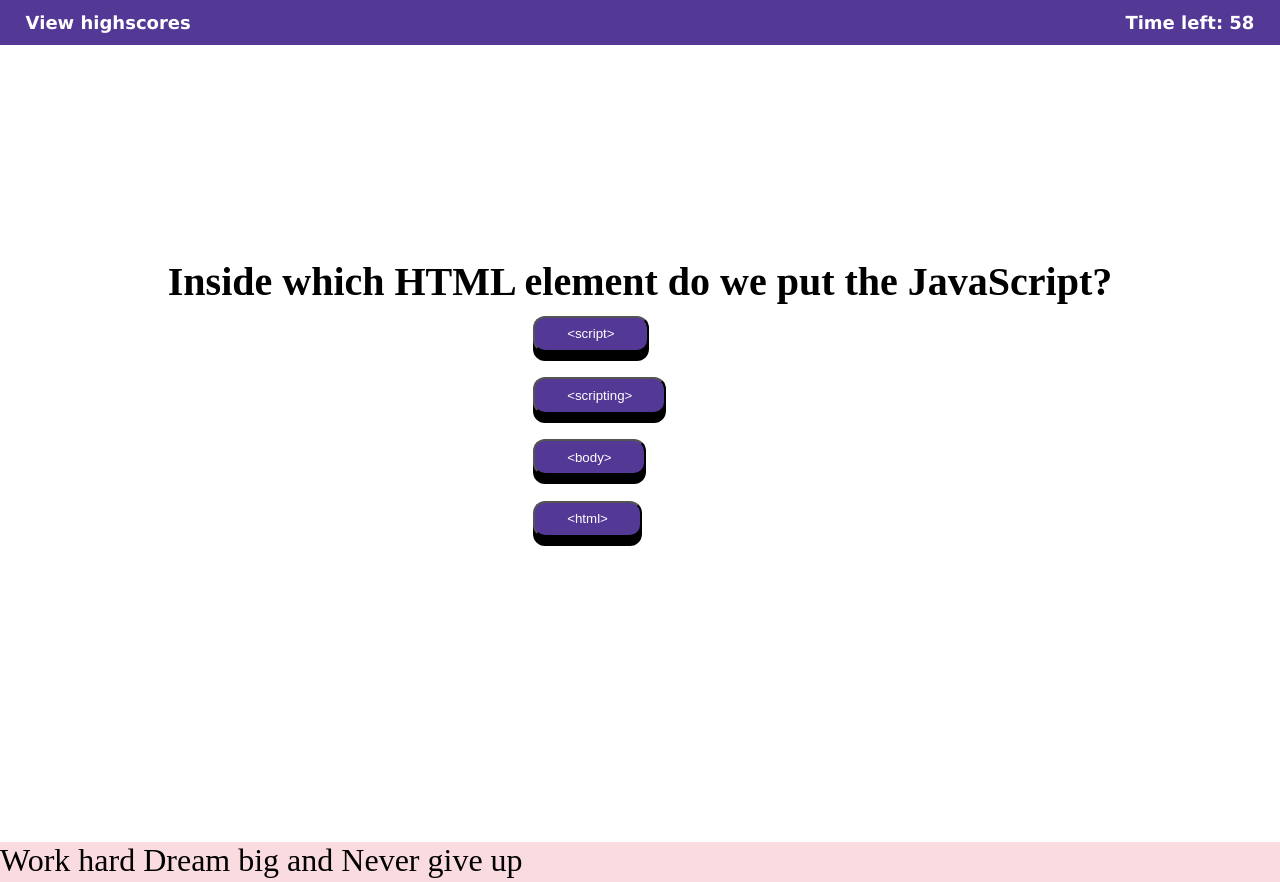
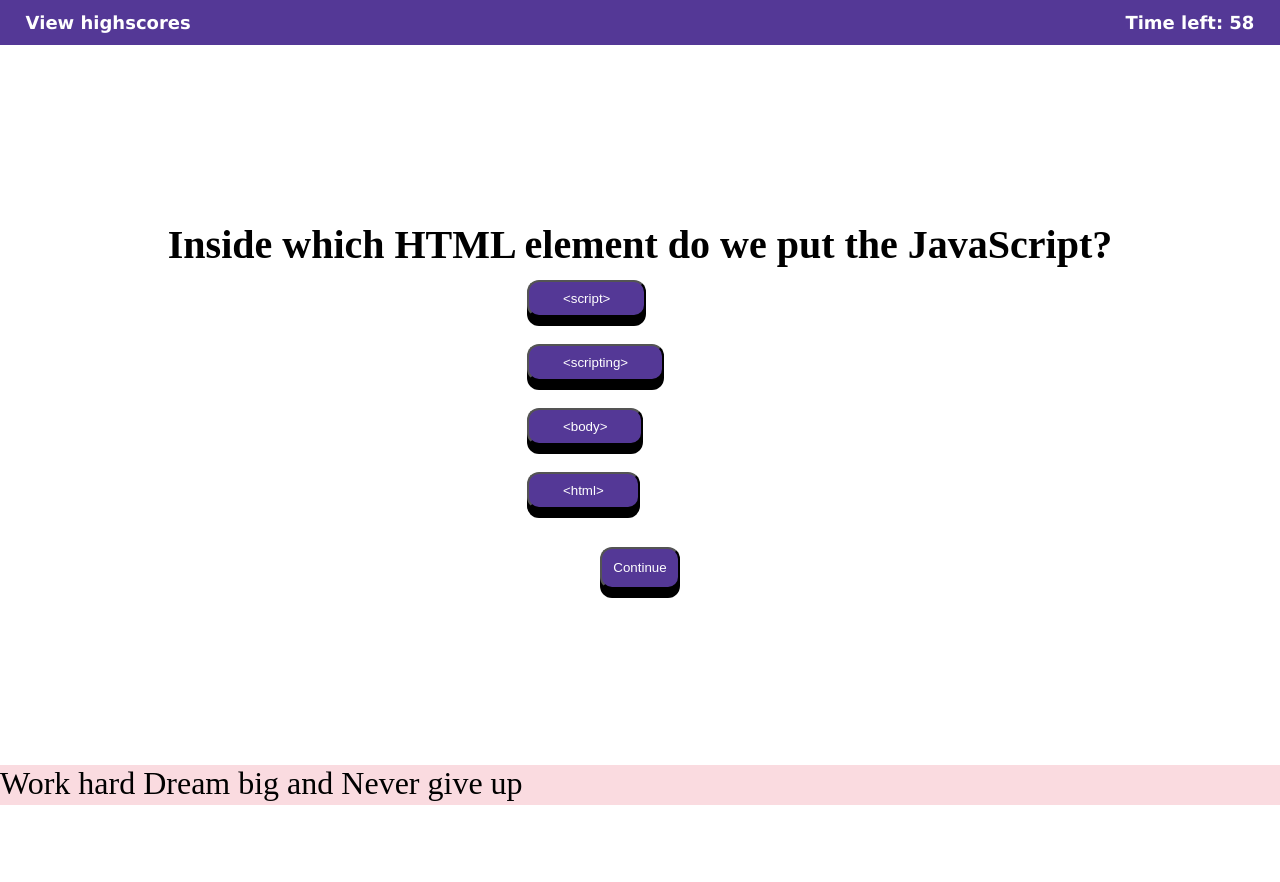
Before and after one commit to cr7st74n/Web-APIs, a plain HTML site: page index.html in a window 1280 px wide. Both pictures are taken after a click on the button "Start". After the commit the page ends 805 px from the top, so only its background shows below. Drawn offline with Linux system fonts and the light colour scheme.

Commit message:
I just made some changes to the code, adding funtion that allow to identify if the aswner is correct or incorrect

```diff
--- a/CSS/style.css
+++ b/CSS/style.css
@@ -62,8 +62,23 @@ main .TestPage{
     background-color: rgb(84, 56, 150);
     box-shadow: 0 9px rgb(0, 0, 0);
     outline: none;
+}
 
+#ContButton{
+    color: white;
+    margin-top: 1.7%;
+    padding: 0.9%;
+    border-radius: 12px;
+    background-color: rgb(84, 56, 150);
+    box-shadow: 0 9px rgb(0, 0, 0);
 }
+#ContButton:hover{ background-color: rgb(108, 93, 145);}
+#ContButton:active{
+    background-color: rgb(108, 93, 145);
+    box-shadow: 0 5px rgb(0, 0, 0);;
+    transform:translateY(3px);
+}
+
 
 .btn:hover{ background-color: rgb(108, 93, 145);}
 
@@ -74,7 +89,7 @@ main .TestPage{
 }
 
 p {
-    margin-top: 6%;
+
     justify-items: center;
     font-size: 200%;
 }
--- a/JS/web.js
+++ b/JS/web.js
@@ -1,30 +1,30 @@
 
 var start = document.getElementById("StartPage");
 var continua = document.getElementById("ContButton");
-
 var startBtn = document.getElementById("start");
 var getQuestion = document.getElementById("TestPage");
 var timeLe = document.getElementById("timer");
-
 var questionbeg = document.getElementById("question");
 var questionBox = document.getElementById("TestPage");
 var correctOrIncorrect = document.querySelector("check");
+var ShowResponse = document.getElementById("respond");
 
 var option1 = document.getElementById("opt1");
 var option2 = document.getElementById("opt2");
 var option3 = document.getElementById("opt3");
 var option4 = document.getElementById("opt4");
 
-
+var ArrayOpt = [option1,option2,option3,option4];
 
 var startQuestions, posQuestions;
 
 
 
 startBtn.addEventListener("click", pageQuestions);
+continua.addEventListener("click", function(){})
 
+var timeLeft = 60;
 function countDown(){
-    var timeLeft = 60;
 
     var timeInt = setInterval(function(){
         timeLeft--;
@@ -37,7 +37,7 @@ function countDown(){
 }
 
 function pageQuestions(){
-    console.log("this is working");
+    //console.log("this is working");
     start.classList.add("hide");
     getQuestion.classList.remove("hide");
     startQuestions = 0;
@@ -59,33 +59,50 @@ function Questions(){
 function jumpQuestion(question){
     questionbeg.innerText = question.question;
 
-    question.answers.forEach(answer => {
-        var button = document.createElement("button");
-        button.classList.add("btn");
-        button.innerText = answer.text;
+    for(var i = 0; i<ArrayOpt.length ; i++){
+        var answer = question.answers[i];
+        ArrayOpt[i].innerText = answer.text;
+
+        // var button = document.createElement("button");
+        // button.classList.add("btn");
+        // button.innerText = answer.text;
         if (answer.correct){
-            button.dataset.correct = answer.correct;
+            ArrayOpt[i].dataset.correct = answer.correct;
         }
-        button.addEventListener("click",answers);
-        questionBox.appendChild(button);
-
-    });
+        ArrayOpt[i].addEventListener("click",answers);
+        //questionBox.appendChild(option1);
+    }
+    ;
 }
 
 function startAgain() {
-    continua.classList.add("hide");
-    while(questionBox.firstChild){
-        questionBox.removeChild(questionBox.firstChild);
+    continua.classList.remove("hide");
+    continua.classList.add("btn1");
+
+    ShowResponse.classList.remove("hide");
+    ShowResponse.classList.add("x");
+    ShowResponse.innerText ="";
+
+    for (var i = 0 ; i < ArrayOpt.length; i++){
+        ArrayOpt[i].Text=""
     }
 
 }
 
 
 function answers(obj){
-    var selectButton = obj.target;
+    var selectButton = obj.target;  //werever we click on
     var correct = selectButton.dataset.correct;
+    if (correct){
+        console.log("correct");
+        ShowResponse.innerText= "correct";
+    }else{
+        console.log("incorrect");
+        ShowResponse.innerText= "incorrect";
+        //timeLeft=-10;
+    }
+}
 
-}
 
 var JSquestions = [
     {
@@ -96,15 +113,14 @@ var JSquestions = [
             {text:"<body>", correct: false},
             {text:"<html>", correct: false},
         ]
-        // ,
-        // question:"Which operator is used to assign a value to a variable?",
-        // answers: [
-        //     {text:"x", correct: false},
-        //     {text:"*", correct: false},
-        //     {text:"=", correct: true},
-        //     {text:"-", correct: false},
-        // ],
-
-
+    },
+    {
+        question:"Which operator is used to assign a value to a variable?",
+        answers: [
+            {text:"x", correct: false},
+            {text:"*", correct: false},
+            {text:"=", correct: true},
+            {text:"-", correct: false},
+        ]
     }
 ]
--- a/index.html
+++ b/index.html
@@ -28,10 +28,9 @@
             <button id="opt2" class="btn">option2</button>
             <button id="opt3" class="btn">option3</button>
             <button id="opt4" class="btn">option4</button>
-
-            <p class="check">Correcto o incorrecto</p>
-            <button id="ContButton" class="btn">Continue</button>
         </div>
+        <p id="respond" class="hide">Correcto o incorrecto</p>
+        <button id="ContButton" class="hide">Continue</button>
     </main>
 
     <footer>
```
